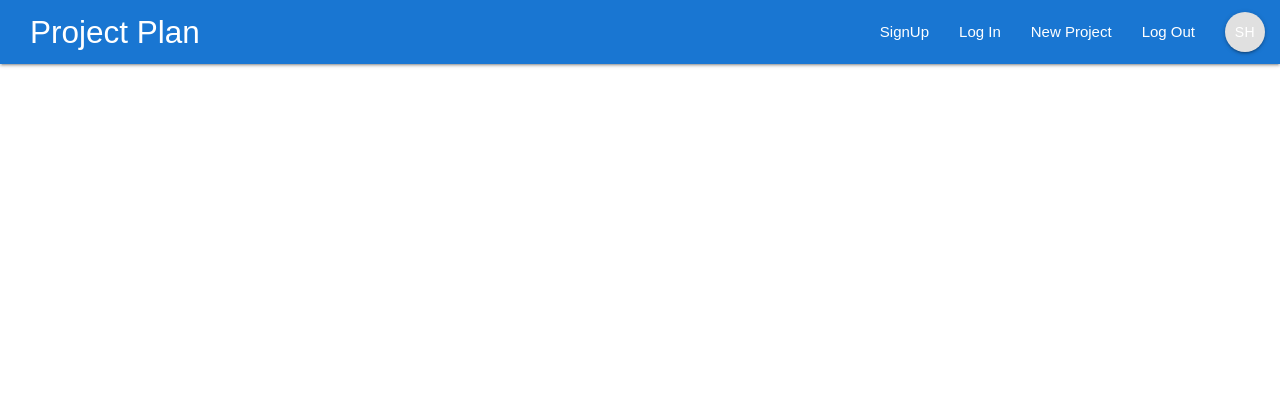
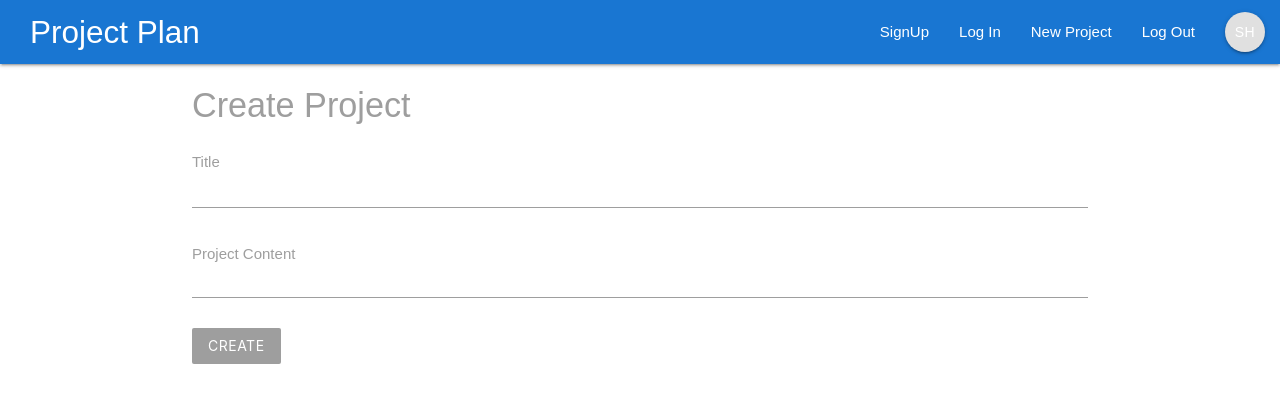
Before and after one commit to HuangStanley050/projectplan, a React (Create React App) app: page /create in a window 1280 px wide. Shown: the top 402 px of the page. Built offline with nearby package versions, Linux system fonts and the light colour scheme.

Commit message:
finshed createProject component, hook up to routes

```diff
--- a/public/index.html
+++ b/public/index.html
@@ -41,6 +41,7 @@
       To begin the development, run `npm start` or `yarn start`.
       To create a production bundle, use `npm run build` or `yarn build`.
     -->
+  <script src="https://cdnjs.cloudflare.com/ajax/libs/materialize/1.0.0/js/materialize.min.js"></script>
 </body>
 
 </html>
--- a/src/App.js
+++ b/src/App.js
@@ -6,6 +6,7 @@ import DashBoard from "./components/dashboard/Dashboard";
 import ProjectDetails from "./components/projects/ProjectDetails";
 import SignIn from "./components/auth/Signin";
 import SignUp from "./components/auth/Signup";
+import CreateProject from "./components/projects/CreateProject";
 //import './App.css';
 
 class App extends Component {
@@ -18,6 +19,7 @@ class App extends Component {
                     <Route path="/project/:id" component={ProjectDetails}/>
                     <Route path ="/signin" component={SignIn}/>
                     <Route path ="/signup" component={SignUp}/>
+                    <Route path ="/create" component={CreateProject}/>
                 </Switch>
 
             </div>
--- a/src/components/auth/Signin.js
+++ b/src/components/auth/Signin.js
@@ -9,11 +9,11 @@ class SignIn extends Component {
         this.setState({
             [e.target.id]: e.target.value
         });
-        console.log(this.state);
+        // console.log(this.state);
     }
     submitHandler = (e) => {
         e.preventDefault();
-        console.log("submit");
+        console.log(this.state);
     }
     render() {
         return (
--- a/src/components/auth/Signup.js
+++ b/src/components/auth/Signup.js
@@ -11,11 +11,11 @@ class SignUp extends Component {
         this.setState({
             [e.target.id]: e.target.value
         });
-        console.log(this.state);
+        //console.log(this.state);
     }
     submitHandler = (e) => {
         e.preventDefault();
-        console.log("submit");
+        console.log(this.state);
     }
     render() {
         return (
--- a/src/components/layout/SignedInLinks.js
+++ b/src/components/layout/SignedInLinks.js
@@ -4,7 +4,7 @@ import { NavLink } from "react-router-dom";
 const SignedInLink = () => {
     return (
         <ul className="right hide-on-med-and-down">
-            <li><NavLink to="/">New Project</NavLink></li>
+            <li><NavLink to="/create">New Project</NavLink></li>
             <li><NavLink to="/">Log Out</NavLink></li>
             <li><NavLink className="btn btn-floating grey lighten-2" to="/">SH</NavLink></li>
         </ul>
--- a/src/components/projects/CreateProject.js
+++ b/src/components/projects/CreateProject.js
@@ -0,0 +1,42 @@
+import React, { Component } from "react";
+
+class CreateProject extends Component {
+    state = {
+        title: "",
+        content: ""
+    }
+    inputHandler = (e) => {
+        this.setState({
+            [e.target.id]: e.target.value
+        });
+        // console.log(this.state);
+    }
+    submitHandler = (e) => {
+        e.preventDefault();
+        console.log(this.state);
+    }
+    render() {
+        return (
+            <div className="container">
+                <form onSubmit={this.submitHandler} className="white">
+                    <h4 className="grey-text">Create Project</h4>
+                    <div className="input-field">
+                        <label for="title">Title</label>
+                        <br/>
+                        <input onChange={this.inputHandler} id="title" type="text" />
+                    </div>
+                    <div className="input-field">
+                        <label for="content">Project Content</label>
+                        <br/>
+                        <textarea onChange={this.inputHandler} id="content" className="materialize-textarea"/>
+                    </div>
+                    <div className="input-field">
+                     <button className="btn grey z-depth-0">Create</button>
+                    </div>
+                </form>
+            </div>
+        );
+    }
+}
+
+export default CreateProject;
```
